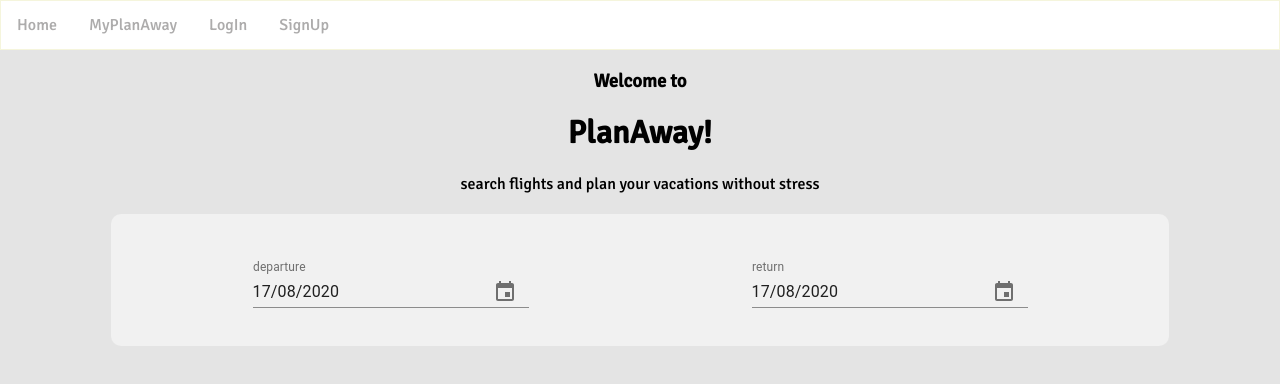
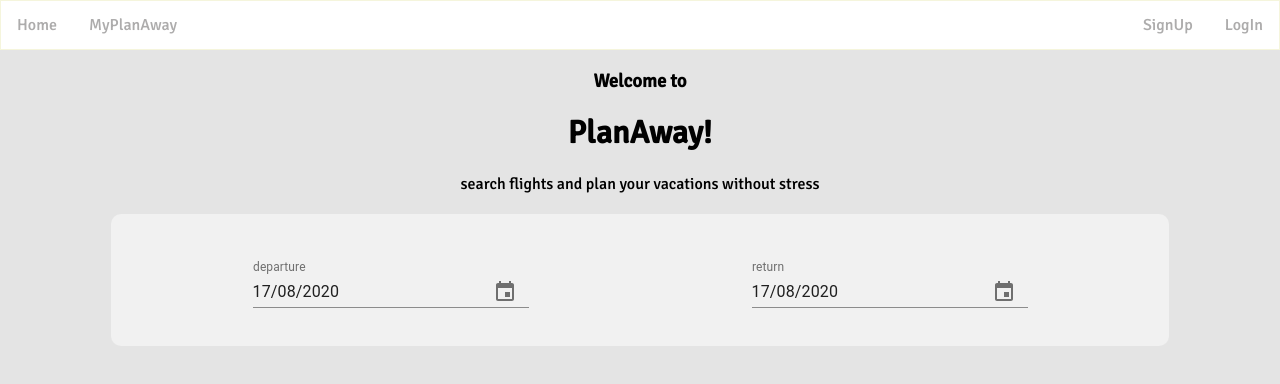
Before and after one commit to kappa3-3/PlanAway, a React (Create React App) app: page / in a window 1280 px wide. Shown: the top 384 px of the page. Built offline with nearby package versions, Linux system fonts and the light colour scheme.

Commit message:
float to right & left links

```diff
--- a/src/components/Navigation.css
+++ b/src/components/Navigation.css
@@ -13,13 +13,17 @@ ul {
   border: 1px solid beige;
 }
 
-.navigation-auth {
-  float: right !important;
+li {
+  font-family: 'Signika', sans-serif;
 }
 
-li {
+
+.navigation-auth {
+  float: right;
+}
+
+.navigation-page {
   float: left;
-  font-family: 'Signika', sans-serif;
 }
 
 li .navigation-link {
--- a/src/components/Navigation.js
+++ b/src/components/Navigation.js
@@ -9,7 +9,7 @@ export default function Navigation() {
         <li>
           <Link
             to="/"
-            className="navigation-link"
+            className="navigation-link navigation-page"
           >
             Home
           </Link>
@@ -17,7 +17,7 @@ export default function Navigation() {
         <li>
           <Link
             to="/myplanaway"
-            className="navigation-link"
+            className="navigation-link navigation-page"
           >
             MyPlanAway
           </Link>
```
